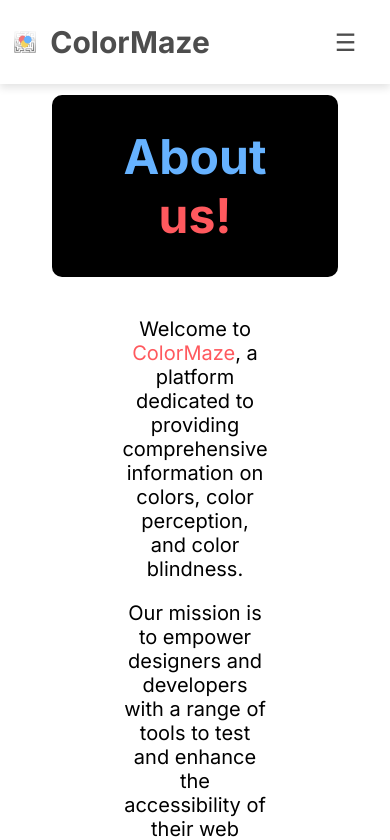
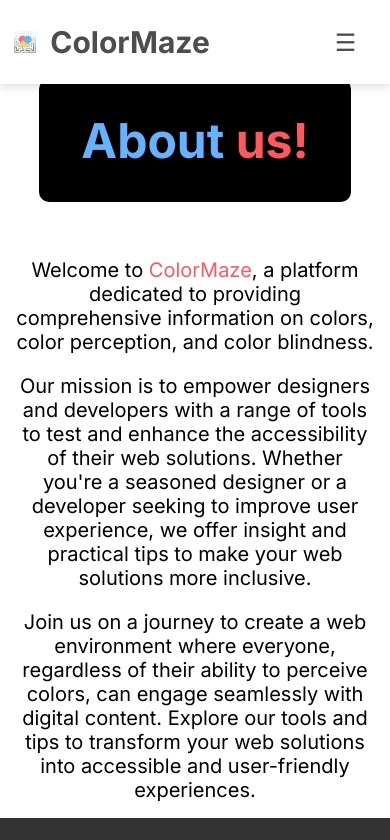
Before and after one commit to KetrinV/colorblind-people-app, a Nuxt app: page /about-us in a window 390 px wide. Shown: the top 840 px of the page. Built offline with nearby package versions, Linux system fonts and the light colour scheme.

Commit message:
changed one issue in about

```diff
--- a/assets/css/main.css
+++ b/assets/css/main.css
@@ -565,7 +565,7 @@
     font-size: 2rem;
   }
 
-  .about-container{
+  .intro-about{
     padding: 1rem;
   }
 
```
